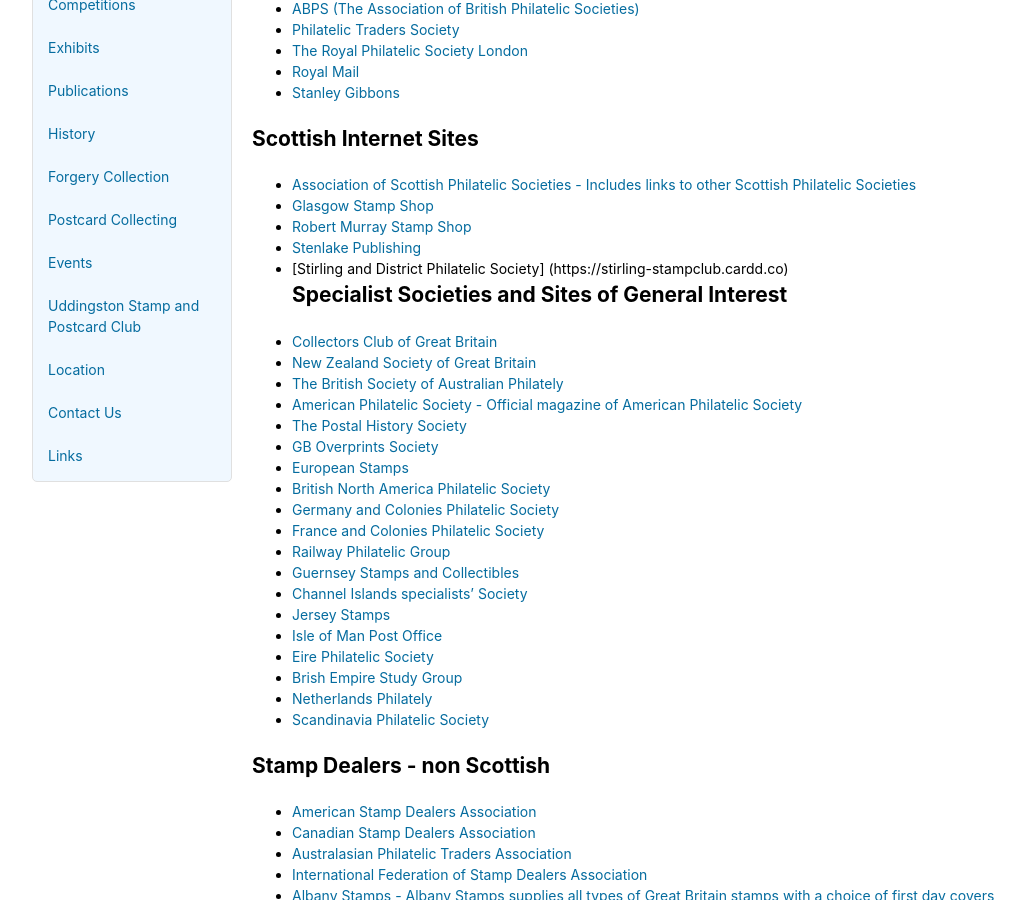
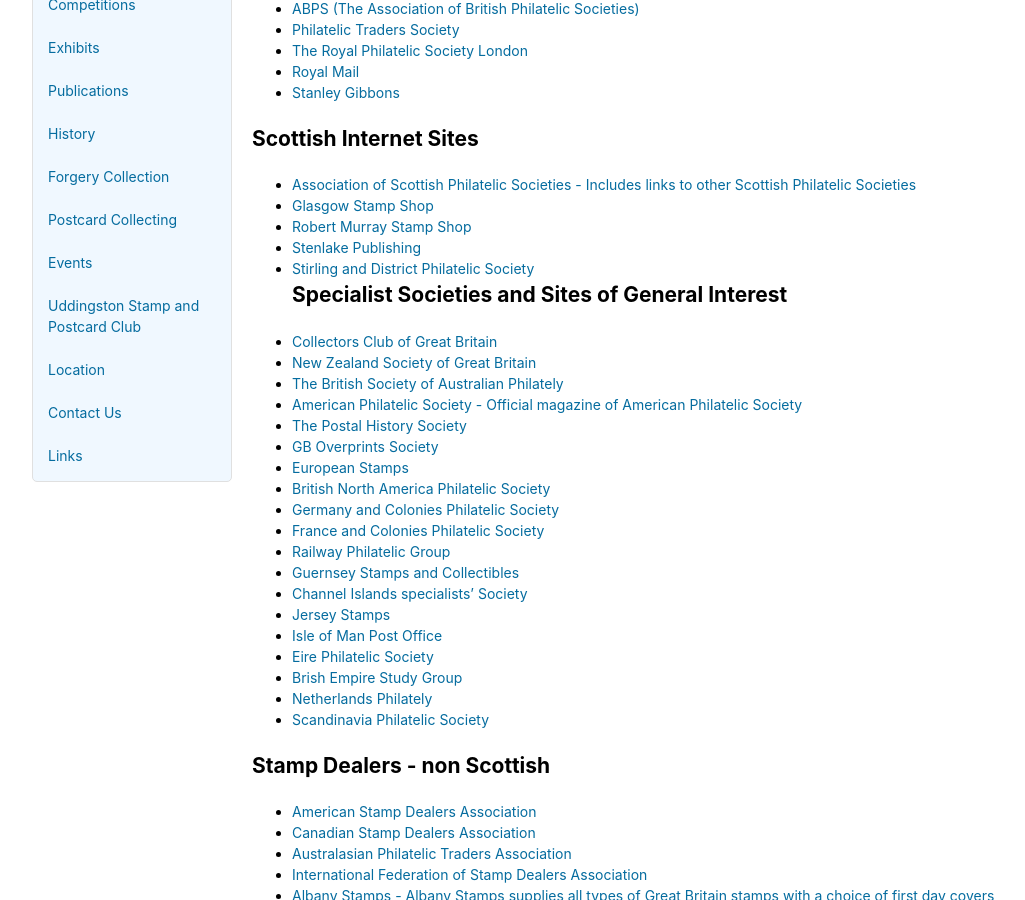
Before and after one commit to astalker/caledonian-stamps, a Jekyll site: the page built from links.md, in a window 1280 px wide and 900 px high, scrolled down 324 px. Shown: the whole window, without its empty margins (118-1143 px from the left). Built offline with Jekyll 4.4.1, drawn with Linux system fonts in a browser that asks for light colours; our own code applies the rules of GitHub Pages for plain Markdown files; part of the change alters nothing that is shown.

Commit message:
Fix link formatting for Stirling and District Philatelic Society

```diff
--- a/links.md
+++ b/links.md
@@ -16,7 +16,7 @@ Listed below are a wide range of internet links to other philatelic Societies an
 - [Glasgow Stamp Shop](https://www.Glasgowstampshop.co.uk)
 - [Robert Murray Stamp Shop](https://www.stamp-shop.com)
 - [Stenlake Publishing](https://www.stenlake.co.uk)
-- [Stirling and District Philatelic Society] (https://stirling-stampclub.cardd.co)
+- [Stirling and District Philatelic Society](https://www.stirling-stampclub.cardd.co)
 ## Specialist Societies and Sites of General Interest
 
 - [Collectors Club of Great Britain](https://www.collectors-club-of-great-britain.co.uk)
```
